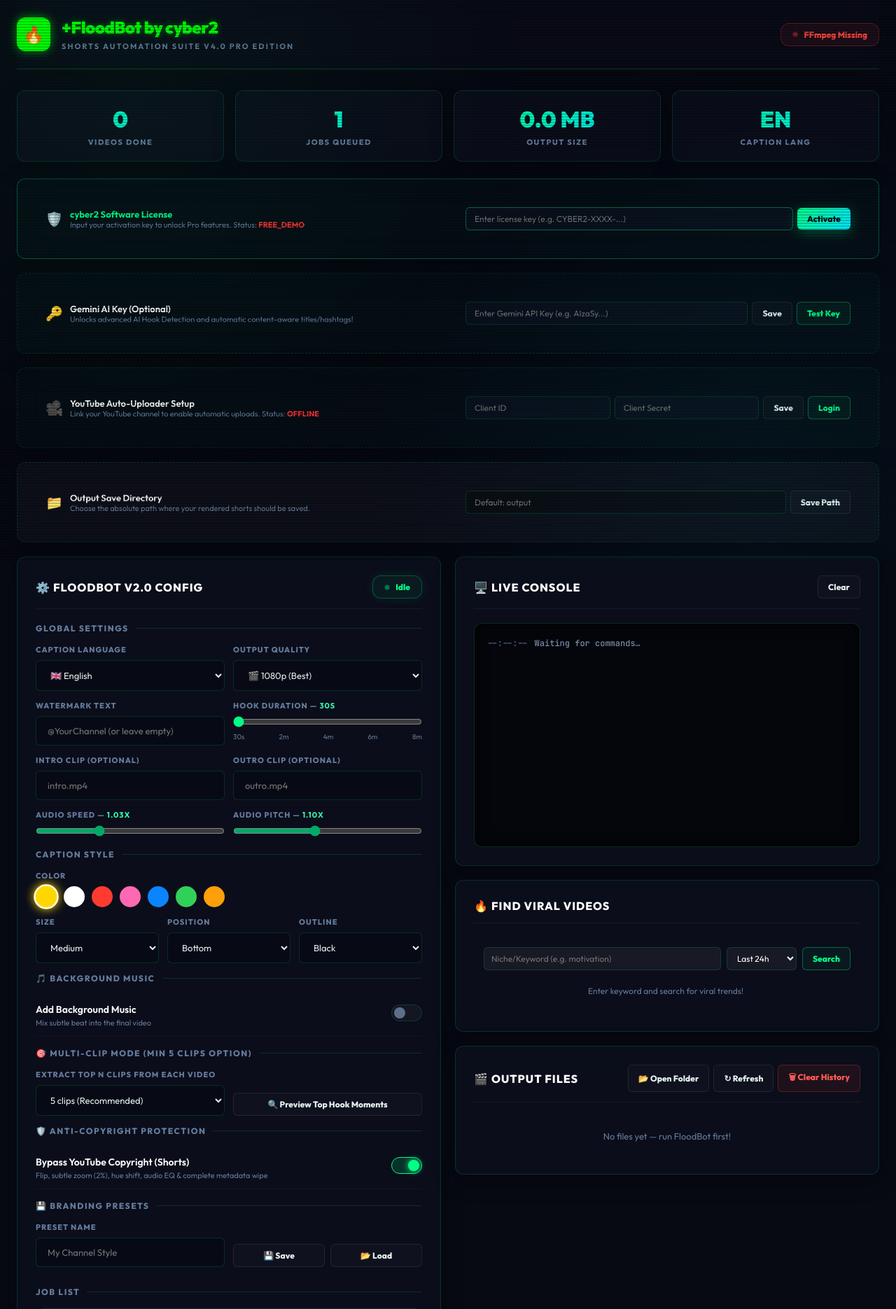
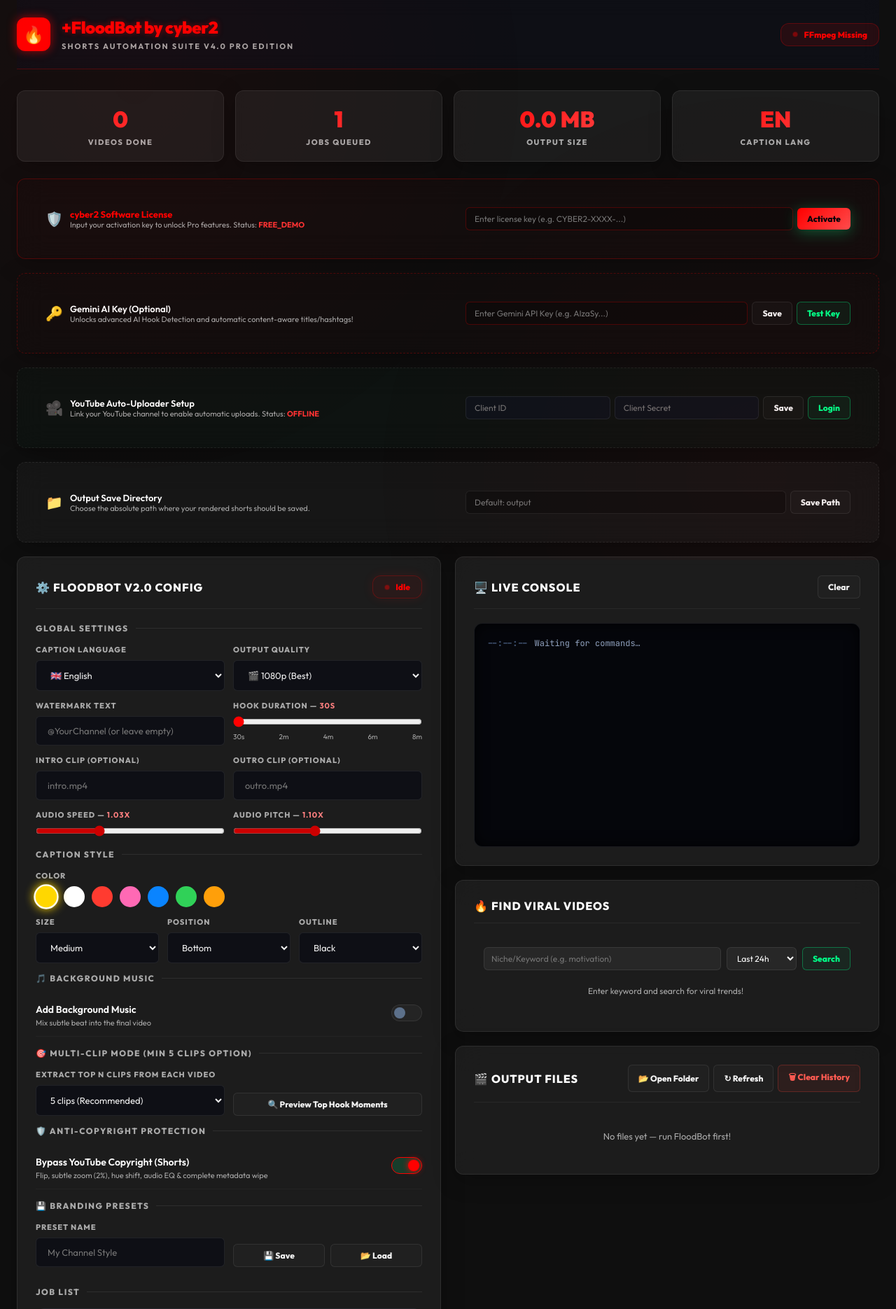
Before and after one commit to allex2021/Yoyutbe-SAS-landing-page, a Flask app: page / in a window 1280 px wide. Shown: the top 1870 px of the page at 70% size. Run offline with Flask 3, Linux system fonts and the light colour scheme; data that the repository does not hold is empty; some libraries are stand-ins or nearby versions.

Commit message:
Redesign dashboard layout to match premium YouTube dark mode aesthetic

```diff
--- a/templates/index.html
+++ b/templates/index.html
@@ -8,23 +8,23 @@
     @import url('https://fonts.googleapis.com/css2?family=Outfit:wght@300;400;500;600;700;800;900&family=JetBrains+Mono:wght@400;500&display=swap');
 
     :root {
-      --bg: #070913;
-      --bg2: #0d111f;
-      --bg3: #13192f;
-      --glass: rgba(13, 17, 31, 0.7);
-      --border: rgba(0, 255, 136, 0.15);
-      --border-hover: rgba(0, 255, 136, 0.35);
-      --r: #00ff88;
-      --p: #00e5ff;
-      --b: #00aa66;
-      --g: #00ff88;
-      --y: #33ffb3;
-      --o: #00e5ff;
-      --text: #e2f0ed;
-      --muted: #647b9b;
+      --bg: #0f0f0f;
+      --bg2: #1f1f1f;
+      --bg3: #282828;
+      --glass: rgba(31, 31, 31, 0.85);
+      --border: rgba(255, 255, 255, 0.08);
+      --border-hover: rgba(255, 0, 0, 0.35);
+      --r: #ff0000;
+      --p: #ff4d4d;
+      --b: #cc0000;
+      --g: #ff0000;
+      --y: #ff8080;
+      --o: #ff4d4d;
+      --text: #f1f1f1;
+      --muted: #aaaaaa;
       --radius: 12px;
       --rsm: 6px;
-      --glow: 0 0 20px rgba(0, 255, 136, 0.15);
+      --glow: 0 0 20px rgba(255, 0, 0, 0.15);
     }
 
     * {
@@ -46,10 +46,8 @@
       position: fixed;
       inset: 0;
       background:
-        radial-gradient(circle at 15% 15%, rgba(0, 255, 136, 0.04) 0%, transparent 45%),
-        radial-gradient(circle at 85% 85%, rgba(0, 229, 255, 0.04) 0%, transparent 45%),
-        linear-gradient(rgba(18, 16, 16, 0) 50%, rgba(0, 0, 0, 0.2) 50%);
-      background-size: 100% 100%, 100% 100%, 100% 4px;
+        radial-gradient(circle at 15% 15%, rgba(255, 0, 0, 0.04) 0%, transparent 45%),
+        radial-gradient(circle at 85% 85%, rgba(255, 0, 0, 0.03) 0%, transparent 45%);
       pointer-events: none;
       z-index: 9999;
     }
@@ -71,11 +69,11 @@
       background: rgba(255, 255, 255, 0.01);
     }
     ::-webkit-scrollbar-thumb {
-      background: rgba(0, 255, 136, 0.15);
+      background: rgba(255, 0, 0, 0.25);
       border-radius: 999px;
     }
     ::-webkit-scrollbar-thumb:hover {
-      background: rgba(0, 255, 136, 0.35);
+      background: rgba(255, 0, 0, 0.45);
     }
 
     /* ── Header ── */
@@ -134,10 +132,10 @@
       gap: 8px;
     }
     .badge-g {
-      background: rgba(0, 255, 136, 0.06);
+      background: rgba(255, 0, 0, 0.06);
       color: var(--g);
-      border: 1px solid rgba(0, 255, 136, 0.25);
-      box-shadow: 0 0 15px rgba(0, 255, 136, 0.1);
+      border: 1px solid rgba(255, 0, 0, 0.25);
+      box-shadow: 0 0 15px rgba(255, 0, 0, 0.1);
     }
     .badge-r {
       background: rgba(255, 69, 58, 0.08);
@@ -875,16 +873,16 @@
 
   <!-- Header -->
   <!-- Header -->
-  <header style="border-bottom:1px solid rgba(0,255,0,0.25)">
+  <header style="border-bottom:1px solid rgba(255,0,0,0.25)">
     <div class="hdr">
       <div class="logo">
-        <div class="logo-icon" style="background:#00ff00;color:#000;box-shadow:0 0 14px rgba(0,255,0,0.6)">🔥</div>
+        <div class="logo-icon" style="background:#ff0000;color:#fff;box-shadow:0 0 14px rgba(255,0,0,0.6)">🔥</div>
         <div>
-          <h1 style="color:#00ff00;text-shadow:0 0 8px rgba(0,255,0,0.4)">+FloodBot by cyber2</h1>
+          <h1 style="color:#ff0000;text-shadow:0 0 8px rgba(255,0,0,0.4)">+FloodBot by cyber2</h1>
           <span style="color:var(--muted)">Shorts Automation Suite v4.0 Pro Edition</span>
         </div>
       </div>
-      <div id="sysBadge" class="badge badge-g"><span class="pulse"></span> ONLINE [CYBER2-CORE]</div>
+      <div id="sysBadge" class="badge" style="background:rgba(255,0,0,0.1);color:#ff0000;border:1px solid rgba(255,0,0,0.25)"><span class="pulse" style="background:#ff0000"></span> ONLINE [CYBER2-CORE]</div>
     </div>
   </header>
 
@@ -911,7 +909,7 @@
   </div>
 
   <!-- cyber2 Software License Key -->
-  <div class="card" style="margin-bottom:20px;background:rgba(0,255,136,0.02);border:1px solid rgba(0,255,136,0.3)">
+  <div class="card" style="margin-bottom:20px;background:rgba(255,0,0,0.02);border:1px solid rgba(255,0,0,0.25)">
     <div style="padding:14px;display:flex;align-items:center;justify-content:space-between;gap:12px;flex-wrap:wrap">
       <div style="display:flex;align-items:center;gap:10px">
         <span style="font-size:20px">🛡️</span>
@@ -921,14 +919,14 @@
         </div>
       </div>
       <div style="display:flex;gap:6px;align-items:center;flex:1;max-width:550px;min-width:300px">
-        <input type="text" id="licenseKey" placeholder="Enter license key (e.g. CYBER2-XXXX-...)" style="flex:1;background:rgba(15,21,36,0.5);border:1px solid rgba(0,255,136,0.35);color:var(--r);padding:8px 12px;border-radius:var(--rsm);font-size:12px" />
+        <input type="text" id="licenseKey" placeholder="Enter license key (e.g. CYBER2-XXXX-...)" style="flex:1;background:rgba(0,0,0,0.25);border:1px solid rgba(255,0,0,0.25);color:var(--r);padding:8px 12px;border-radius:var(--rsm);font-size:12px" />
         <button class="btn btn-r btn-sm" onclick="activateLicense()">Activate</button>
       </div>
     </div>
   </div>
 
   <!-- Gemini API Key (Optional) -->
-  <div class="card" style="margin-bottom:20px;background:rgba(0,255,136,0.02);border:1px dashed var(--border)">
+  <div class="card" style="margin-bottom:20px;background:rgba(255,0,0,0.01);border:1px dashed rgba(255,0,0,0.25)">
     <div style="padding:14px;display:flex;align-items:center;justify-content:space-between;gap:12px;flex-wrap:wrap">
       <div style="display:flex;align-items:center;gap:10px">
         <span style="font-size:20px">🔑</span>
@@ -938,7 +936,7 @@
         </div>
       </div>
       <div style="display:flex;gap:6px;align-items:center;flex:1;max-width:550px;min-width:300px">
-        <input type="password" id="geminiApiKey" placeholder="Enter Gemini API Key (e.g. AIzaSy...)" style="flex:1;background:rgba(15,21,36,0.5);border:1px solid var(--border);color:white;padding:8px 12px;border-radius:var(--rsm);font-size:12px" />
+        <input type="password" id="geminiApiKey" placeholder="Enter Gemini API Key (e.g. AIzaSy...)" style="flex:1;background:rgba(0,0,0,0.25);border:1px solid rgba(255,0,0,0.25);color:white;padding:8px 12px;border-radius:var(--rsm);font-size:12px" />
         <button class="btn btn-ghost btn-sm" onclick="saveApiKey()">Save</button>
         <button class="btn btn-b btn-sm" id="testKeyBtn" onclick="testApiKey()">Test Key</button>
       </div>
@@ -1210,7 +1208,7 @@
       </div>
 
       <!-- 🛡️ Long Video Copyright Cleaner -->
-      <div class="card" style="border:1px solid rgba(0,255,136,0.3);background:rgba(0,255,136,0.02)">
+      <div class="card" style="border:1px solid rgba(255,0,0,0.25);background:rgba(255,0,0,0.01)">
         <div class="card-hdr">
           <div class="card-title">🛡️ Long Video Copyright Cleaner</div>
           <span class="badge badge-g">Bypass Engine</span>
@@ -1852,10 +1850,10 @@ function renderJobs() {
         </div>
 
         <!-- ── Advanced AI Video Controls ── -->
-        <div style="background:rgba(0,255,0,0.02);border:1px solid rgba(0,255,0,0.15);padding:12px;margin:12px 0;border-radius:2px">
-          <div style="font-size:11px;font-weight:700;color:var(--r);text-transform:uppercase;margin-bottom:8px;letter-spacing:0.5px">⚡ Advanced Cyber-Filters</div>
-
-          <div class="trow" style="margin-bottom:8px;padding:6px 0;border-bottom:1px dashed rgba(0,255,0,0.1)">
+        <div style="background:rgba(255,0,0,0.01);border:1px solid rgba(255,0,0,0.15);padding:12px;margin:12px 0;border-radius:2px">
+          <div style="font-size:11px;font-weight:700;color:var(--r);text-transform:uppercase;margin-bottom:8px;letter-spacing:0.5px">⚡ Advanced YouTube Bypass Filters</div>
+
+          <div class="trow" style="margin-bottom:8px;padding:6px 0;border-bottom:1px dashed rgba(255,0,0,0.15)">
             <div><div class="tlbl" style="font-size:12px">Auto-Bleep Swears</div><div class="tsub">Mute/Bleep profanities</div></div>
             <label class="toggle">
               <input type="checkbox" ${j.autoBleep?'checked':''} onchange="jobs[${i}].autoBleep=this.checked;renderJobs()"/>
@@ -1863,7 +1861,7 @@ function renderJobs() {
             </label>
           </div>
 
-          <div class="trow" style="margin-bottom:8px;padding:6px 0;border-bottom:1px dashed rgba(0,255,0,0.1)">
+          <div class="trow" style="margin-bottom:8px;padding:6px 0;border-bottom:1px dashed rgba(255,0,0,0.15)">
             <div><div class="tlbl" style="font-size:12px">Mouth Sensor Blur</div><div class="tsub">Add censor bar on mouth</div></div>
             <label class="toggle">
               <input type="checkbox" ${j.sensorBlur?'checked':''} onchange="jobs[${i}].sensorBlur=this.checked;renderJobs()"/>
@@ -1871,7 +1869,7 @@ function renderJobs() {
             </label>
           </div>
 
-          <div class="trow" style="margin-bottom:8px;padding:6px 0;border-bottom:1px dashed rgba(0,255,0,0.1)">
+          <div class="trow" style="margin-bottom:8px;padding:6px 0;border-bottom:1px dashed rgba(255,0,0,0.15)">
             <div><div class="tlbl" style="font-size:12px">Beat-Sync Captions</div><div class="tsub">Align highlights to music drop</div></div>
             <label class="toggle">
               <input type="checkbox" ${j.beatSync?'checked':''} onchange="jobs[${i}].beatSync=this.checked;renderJobs()"/>
@@ -1881,7 +1879,7 @@ function renderJobs() {
 
           <div class="f1" style="margin-top:10px">
             <label style="font-size:10px">Global Dubbing (AI Voiceover Translation)</label>
-            <select onchange="jobs[${i}].dubLang=this.value;renderJobs()" style="background:#050c05;border:1px solid rgba(0,255,0,0.3)">
+            <select onchange="jobs[${i}].dubLang=this.value;renderJobs()" style="background:#13131f;border:1px solid rgba(255,0,0,0.25)">
               <option value="" ${!j.dubLang?'selected':''}>Disabled (Use Original Audio)</option>
               <option value="en" ${j.dubLang==='en'?'selected':''}>English (US)</option>
               <option value="es" ${j.dubLang==='es'?'selected':''}>Spanish (Español)</option>
```
